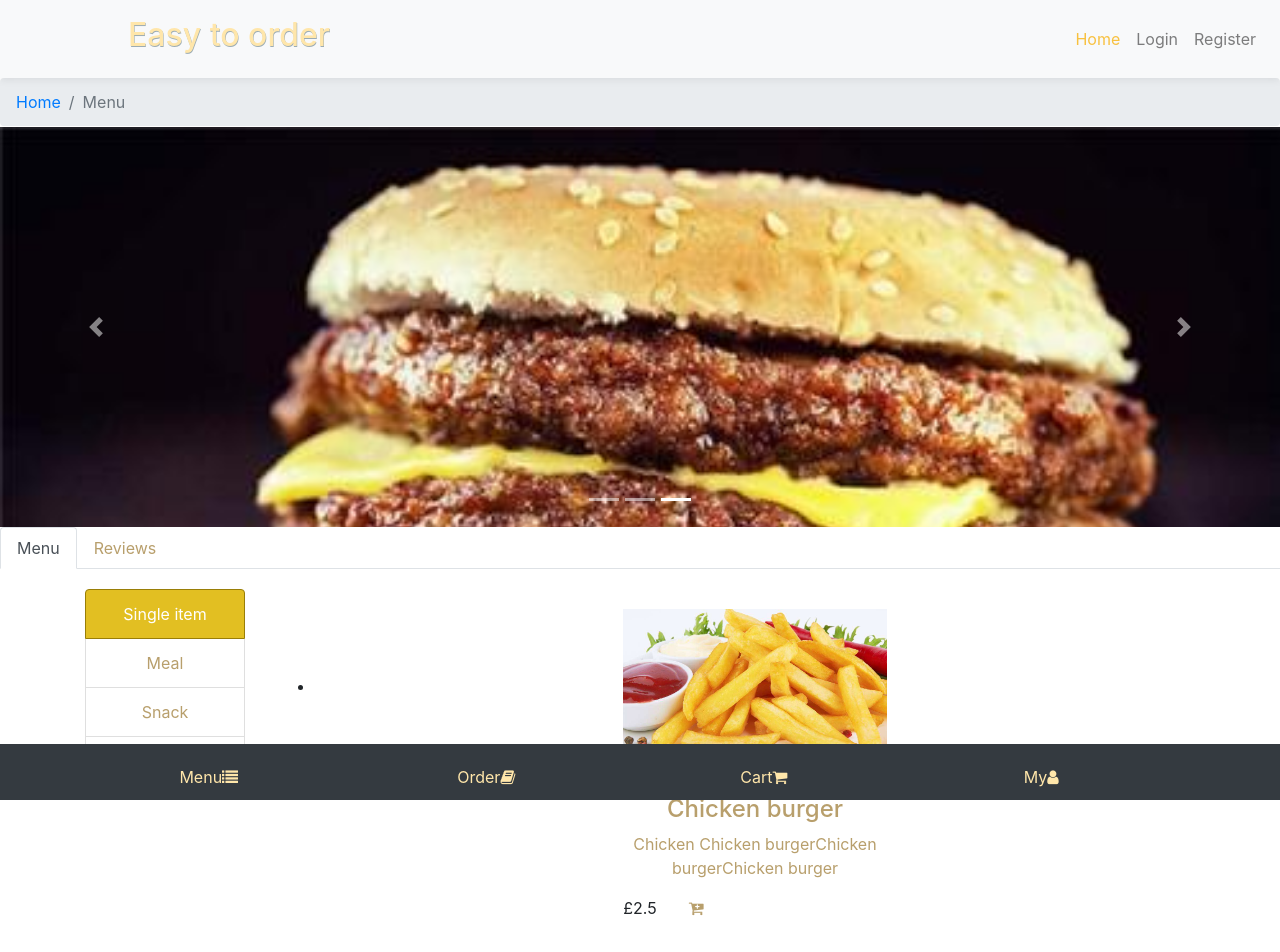
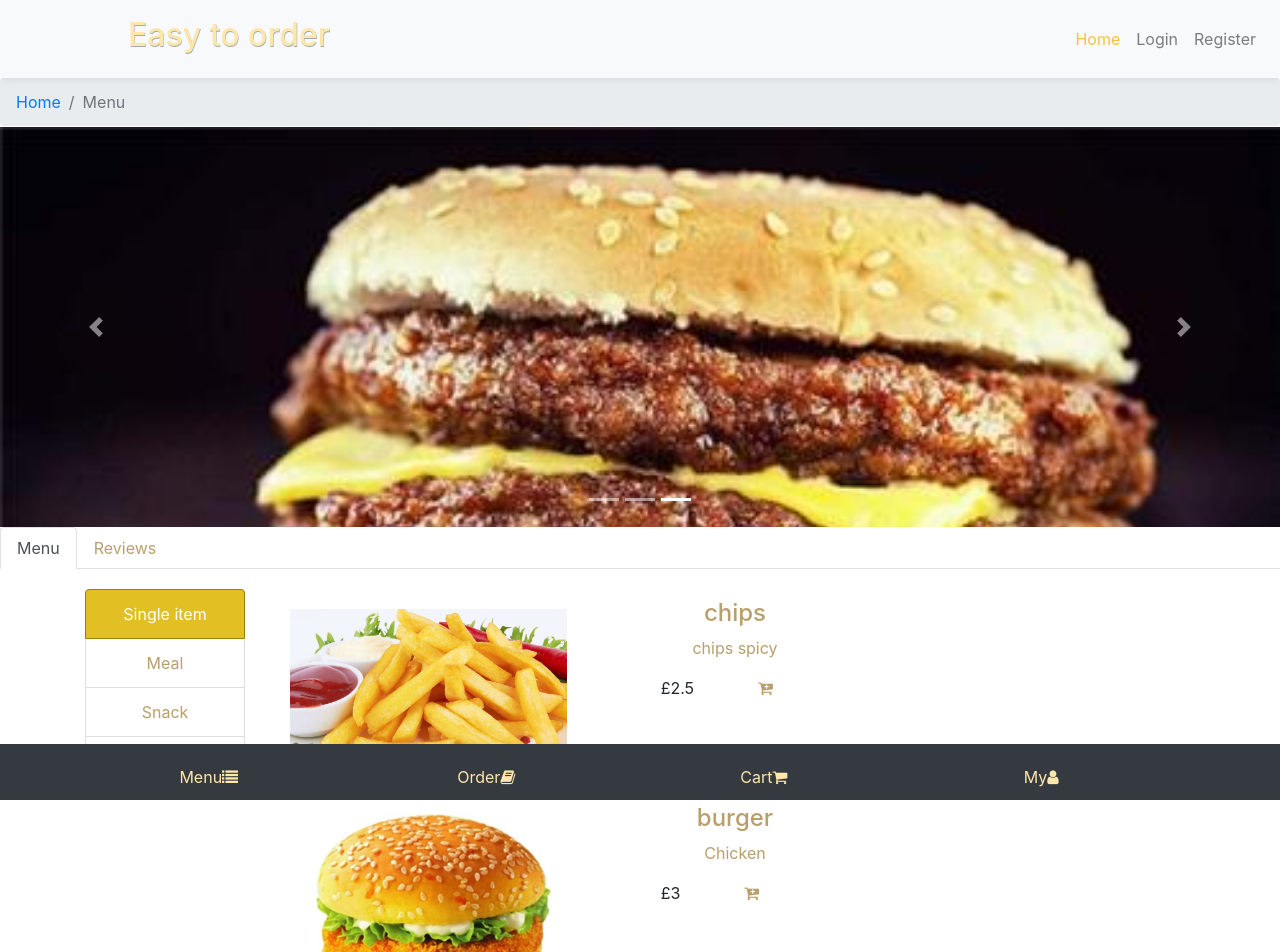
Before and after one commit to 1904078/ordering-vue, a Vue app: page /#/ in a window 1280 px wide. Shown: the top 952 px of the page. Built offline with nearby package versions, Linux system fonts and the light colour scheme.

Commit message:
商品列表渲染

```diff
--- a/src/components/NavTab.vue
+++ b/src/components/NavTab.vue
@@ -37,24 +37,24 @@
               </div>
             </div>
             <div class="col-lg-10 col-md-10 col-sm-9 col-9">
-              <div class="container damu-product">
-                <div class="row">
-                  <ul>
-                    <li>
+              <!-- <div class="container damu-product">
+                <div class="row"> -->
+                  <ul class="container damu-product">
+                    <li class="row" v-for="(item,index) in goodsList" :key="index">
                       <div class="col-4 col-sm-4 col-md-4 col-lg-4">
                         <a href="#">
-                          <img src="../../static\images\chips.jpg" class="damu-img" />
+                          <img class="damu-product-img" v-bind:src="'/static/images/'+item.productImg"  />
                         </a>
                       </div>
                       <div class="col-8 col-sm-8 col-md-8 col-lg-4">
-                        <div class="damu-intro">
+                        <div class="damu-product-intro">
                           <a href="#">
-                            <h4>Chicken burger</h4>
-                            <span>Chicken Chicken burgerChicken burgerChicken burger</span>
+                            <h4 class="product-name">{{item.productName}}</h4>
+                            <span class="product-intro">{{item.productIntro}}</span>
                           </a>
                         </div>
-                        <div>
-                          <p class="damu-price">£2.5</p>
+                        <div class="damu-price-cart">
+                          <span class="damu-price">£{{item.productPrice}}</span>
                           <a href="javascript:;" class="damu-cart">
                             <span class="fa fa-cart-plus"></span>
                           </a>
@@ -62,8 +62,8 @@
                       </div>
                     </li>
                   </ul>
-                </div>
-              </div>
+                <!-- </div>
+              </div> -->
             </div>
           </div>
         </div>
@@ -117,11 +117,10 @@ a {
   border-color: #997e07;
 }
 .damu-product {
-  /* height: 100px; */
   margin-top: 20px;
   margin-bottom: 20px;
 }
-.damu-img {
+.damu-product-img{
   background-color: #fff;
   width: 100%;
   /* height:100%; */
@@ -132,7 +131,11 @@ a {
 .damu-product-details {
   margin-top: 10px;
 }
-.damu-intro {
+.damu-price-cart{
+    width:100%;
+    height:50px
+}
+.damu-product-intro{
   padding-bottom: 1rem;
   margin-top: 10px;
 }
@@ -140,7 +143,13 @@ a {
 .damu-cart {
   display: block;
   float: left;
-  margin-right: 2rem;
+  margin-left: 4rem;
+}
+@media only screen and (max-width: 768px) {
+  .damu-price,
+  .damu-cart {
+    margin-left: 2rem;
+}
 }
 .fa {
   top: 4px;
@@ -151,3 +160,28 @@ a {
   width: 100%;
 }
 </style>
+<script>
+import axios from 'axios'
+export default {
+  data(){
+    return{
+      goodsList:[]
+    }
+  },
+  components:{
+  },
+  mounted:function(){
+        this.getGoodsList();
+  },
+  methods:{
+    getGoodsList(){
+      axios.get(".././static/goods.json").then((result)=>{
+        var res=result.data;
+        console.log(res.result);
+        this.goodsList=res.result;
+      });
+    }
+  }
+};
+
+</script>
--- a/src/views/GoodsList.vue
+++ b/src/views/GoodsList.vue
@@ -25,7 +25,7 @@ import axios from 'axios'
 export default {
   data(){
     return{
-      goodsList:[]
+      // goodsList:[]
     }
   },
   components:{
@@ -35,18 +35,18 @@ export default {
     NavCarousel,
     NavTab
   },
-  mounted:function(){
-        this.getGoodsList();
-  },
-  methods:{
-    getGoodsList(){
-      axios.get(".././static/goods.json").then((result)=>{
-        var res=result.data;
-        console.log(res.result);
-        this.goodsList=res.result;
-      });
-    }
-  }
+  // mounted:function(){
+  //       this.getGoodsList();
+  // },
+  // methods:{
+  //   getGoodsList(){
+  //     axios.get(".././static/goods.json").then((result)=>{
+  //       var res=result.data;
+  //       console.log(res.result);
+  //       this.goodsList=res.result;
+  //     });
+  //   }
+  // }
 };
 
 </script>
--- a/static/goods.json
+++ b/static/goods.json
@@ -6,12 +6,14 @@
             "productID":"1001",
             "productName":"chips",
             "productPrice":"2.5",
-            "productImg":"burger1.jpg"
+            "productIntro":"chips spicy",
+            "productImg":"chips.jpg"
         },
         {
             "productID":"1002",
             "productName":"burger",
             "productPrice":"3",
+            "productIntro":"Chicken",
             "productImg":"burger2.jpg"
         }
     ]
```
